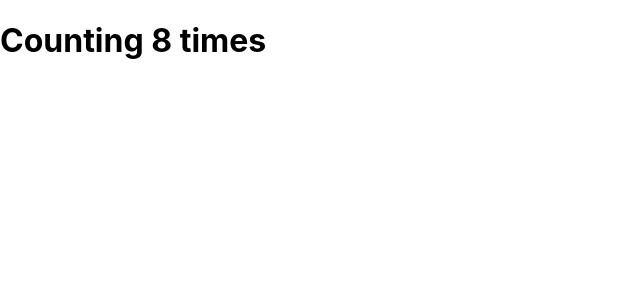
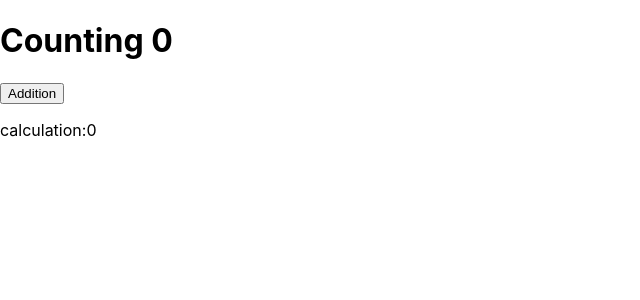
Before and after one commit to anurag-vns/my-react, a React (Create React App) app: page / in a window 1280 px wide. Shown: the top 300 px of the page, without its empty margins (0-640 px from the left). Built offline with nearby package versions, Linux system fonts and the light colour scheme.

Commit message:
Example useEffect Hook
example of a useEffect Hook that is dependent on a variable. If the count variable updates, the effect will run again

```diff
--- a/src/App.js
+++ b/src/App.js
@@ -1,9 +1,9 @@
 import './App.css';
-import Timer from './React Tutorial/UseEffectHooks';
+import Counter from './React Tutorial/UseEffectHooks';
 function App() {
   return (
 
-<Timer></Timer>
+<Counter></Counter>
 
 )
 }
--- a/src/React Tutorial/UseEffectHooks.js
+++ b/src/React Tutorial/UseEffectHooks.js
@@ -1,18 +1,19 @@
 import { useState, useEffect } from "react";
-function Timer(){
+function Counter(){
     const[count,setCount]=useState(0);
+    const[calculation, setCalculation]= useState(0);
 
-useEffect(()=> {
-    setTimeout(()=>{
-        setCount((count) => count+1);
-    },1000 );
-}
-
-);
+    useEffect(()=>{
+        setCalculation(()=> count*2)
+    },[count]);
 
 return(
-    <h1>Counting {count} times</h1>
+    <>
+    <h1>Counting {count}</h1>
+    <button onClick={()=> setCount((c)=>c+1)}>Addition</button>
+    <p>calculation:{calculation}</p>
+    </>
 );
 }
 
-export default Timer;
+export default Counter;
```
